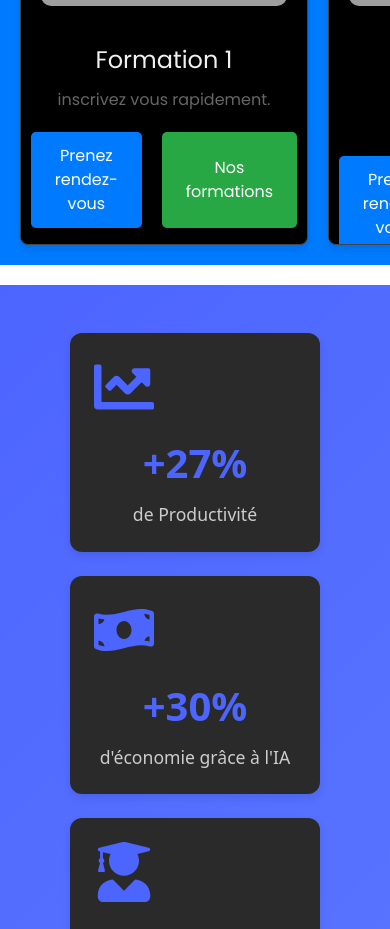
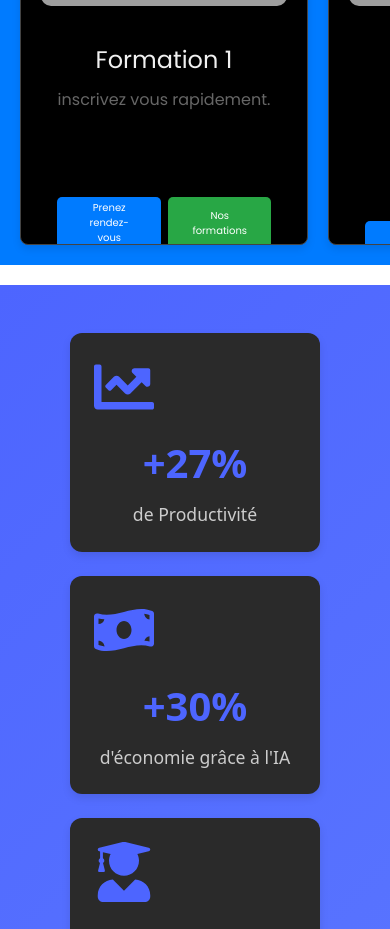
Before and after one commit to Beerus243/newbrain, a Next.js app: page / in a window 390 px wide. Shown: the part 1180-2109 px from the top of the page. Built offline with nearby package versions, Linux system fonts and the light colour scheme; grey boxes are pictures that could not be loaded.

Commit message:
correction carrousel2

```diff
--- a/app/components/body.module.css
+++ b/app/components/body.module.css
@@ -473,20 +473,6 @@
   box-sizing: border-box; /* Inclut le padding dans la largeur totale */
 }
 
-/* Boutons de navigation du carrousel */
-.carouselButton {
-  background-color: rgba(0, 0, 0, 0.5);
-  color: #fff;
-  border: none;
-  padding: 10px;
-  cursor: pointer;
-  z-index: 1;
-  transition: background-color 0.3s ease;
-}
-
-.carouselButton:hover {
-  background-color: rgba(0, 0, 0, 0.8);
-}
 
 
 .buttons {
@@ -556,5 +542,44 @@
     width: 300;       /* Vous pouvez aussi utiliser une valeur fixe, par exemple 200px */
     height: 150;     /* Conserve les proportions de l'image */
   }
+  .buttons {
+    display: flex;
+    justify-content: center;
+    gap: 7px; /* espace entre les boutons */
+    margin-top: 85px;
+    font-family: "Poppins", sans-serif;
+    width: 350;
+    height: auto;
+    padding-right: 120;
+  }
+
+  .button {
+    padding-top: 3px;
+    padding-bottom: 3px;
+    border: none;
+    border-radius: 5px;
+    cursor: pointer;
+    font-family: "Poppins", sans-serif;
+    font-size: 10px;
+    transition: background 0.3s, transform 0.2s ease-in-out;
+  }
+
+  .btnAppointment {
+    background-color: #007bff;
+    color: white;
+  }
+
+  .btnTraining {
+    background-color: #28a745;
+    color: white;
+  }
+
+  .button:hover {
+    transform: scale(1.05);
+  }
+
+  .button:active {
+    transform: scale(0.95);
+  }
 
 }
```
